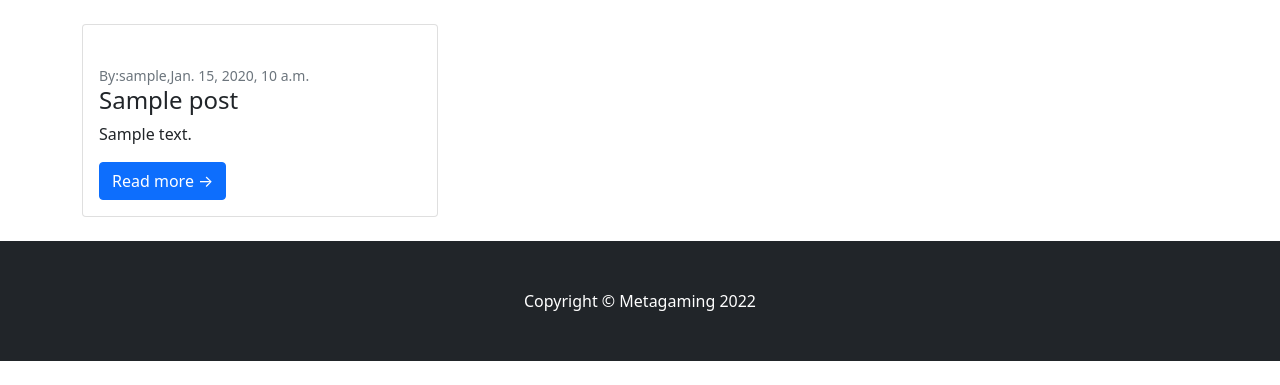
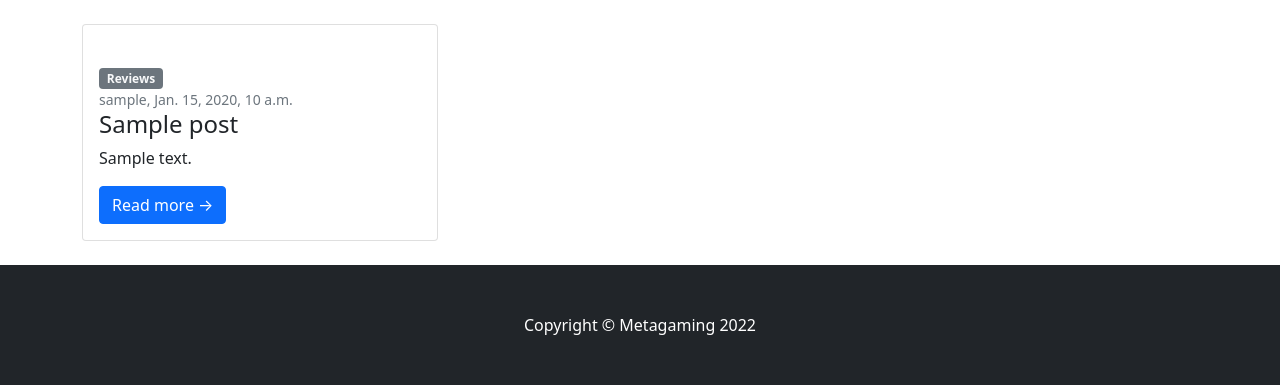
Before and after one commit to FranciscoBarreira/project4, a Django app: page / in a window 1280 px wide. Shown: the part 864-1249 px from the top of the page. Before the commit the page ends 1225 px from the top, so only its background shows below. Run offline with Django 3.2, Linux system fonts and the light colour scheme; tables that the repository leaves empty hold one stand-in row (values such as "Sample post"); some libraries are stand-ins or nearby versions.

Commit message:
categories are now cirrectly displayed in the posts

```diff
--- a/templates/index.html
+++ b/templates/index.html
@@ -58,7 +58,8 @@
                                 <a href="#!"><img class="card-img-top" src="{{ post.post_image.url }}"/></a>
                                 {% endif %}
                                 <div class="card-body">
-                                    <div class="small text-muted">By:{{ post.author }},{{ post.created_on}}</div>
+                                    <a class="badge bg-secondary text-decoration-none link-light" href="#!">{{post.get_category_display}}</a>
+                                    <div class="small text-muted">{{ post.author }}, {{ post.created_on}}</div>
                                     <h2 class="card-title h4">{{ post.title }}</h2>
                                     <p class="card-text">{{ post.excerpt }}</p>
                                     <a class="btn btn-primary" href="{% url 'post_detail' post.slug  %}">Read more →</a>
--- a/templates/post_detail.html
+++ b/templates/post_detail.html
@@ -15,7 +15,7 @@
                     <!-- Post meta content-->
                     <div class="text-muted fst-italic mb-2">Posted by{{ post.author }}, on {{ post.created_on}}</div>
                     <!-- Post categories-->
-                    <a class="badge bg-secondary text-decoration-none link-light" href="#!">{{post.category}}</a>
+                    <a class="badge bg-secondary text-decoration-none link-light" href="#!">{{post.get_category_display}}</a>
                     <a class="badge bg-secondary text-decoration-none link-light" href="#!">{{post.author}}</a>
                 </header>
                 <!-- Preview image figure-->
```
